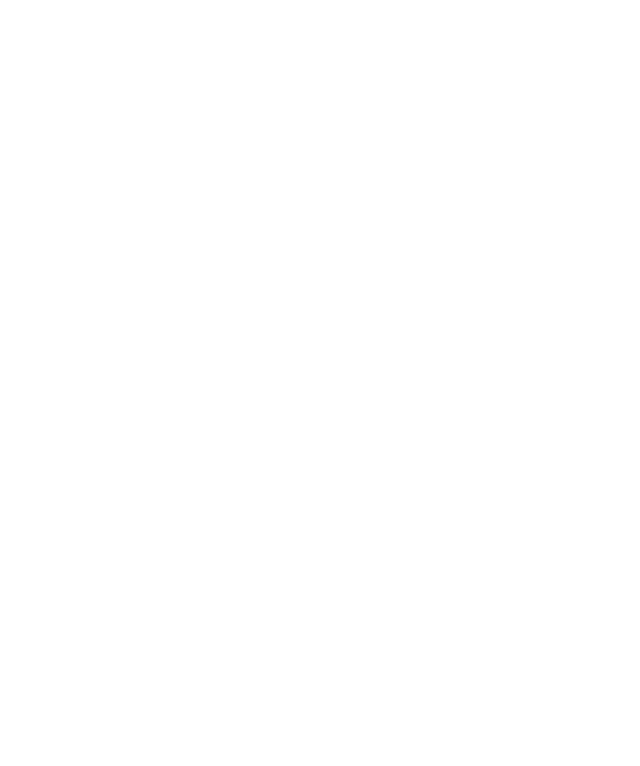
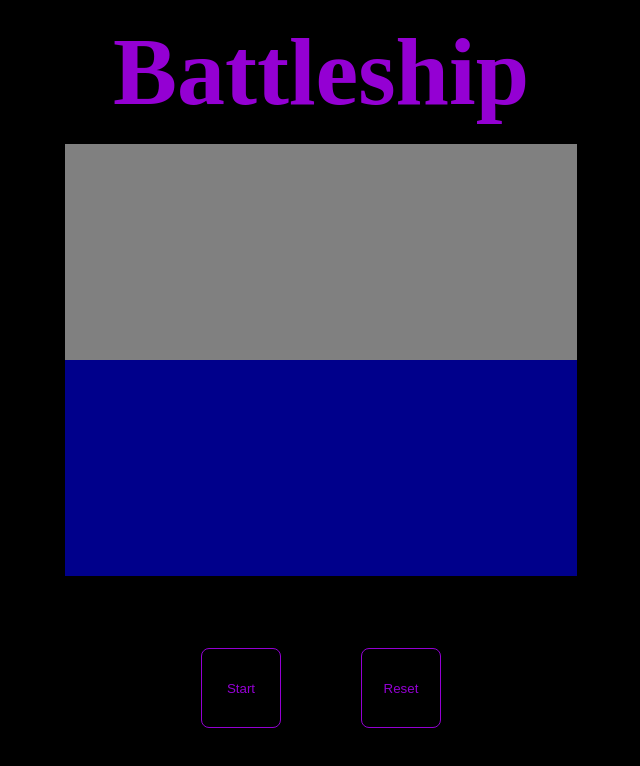
Before and after one commit to gonfuentes112/battleship, a website built with webpack: page src/index.html in a window 1280 px wide. Shown: the whole page, without its empty margins (319-959 px from the left). Built offline with nearby package versions, Linux system fonts and the light colour scheme.

Commit message:
feat: add page skeleton

```diff
--- a/src/gameui.js
+++ b/src/gameui.js
@@ -2,6 +2,6 @@ import { gameLogic } from "./gamelogic";
 
 function gameUi() {
     let logic = gameLogic();
+}
 
-
-}
+export {gameUi}
--- a/src/index.html
+++ b/src/index.html
@@ -8,6 +8,24 @@
     <script src="index.js" defer></script>
 </head>
 <body>
+    <div id="topdiv">
+        <h1>Battleship</h1>
+        <div id="winnerdiv"></div>
+    </div>
+    <div class="cpuboard" id="cpuboard">
+
+    </div>
+    <div class="playerboard" id="playerboard">
+
+    </div>
+    <div class="buttoncontainer" id="buttoncontainer">
+        <button class="button" id="start">
+            Start
+        </button>
+        <button class="button" id="reset">
+            Reset
+        </button>
+    </div>
 
 </body>
 </html>
--- a/src/index.js
+++ b/src/index.js
@@ -1 +1,4 @@
 import "./style.css";
+import { gameUi } from "./gameui";
+
+gameUi();
--- a/src/style.css
+++ b/src/style.css
@@ -0,0 +1,52 @@
+* {
+    margin: 0;
+    box-sizing: border-box;
+}
+
+body{
+    background-color: black;
+    height: 100vh;
+    width: 100vw;
+    display: grid;
+    grid-template-columns: repeat(10, 1fr);
+    grid-template-rows: repeat(10, 1fr);
+    line-height: 1.5;
+    color: darkviolet;
+}
+
+#topdiv {
+    grid-row: 1;
+    grid-column: 2 / 10;
+    text-align: center;
+    font-size: 3rem;
+}
+
+#cpuboard {
+    grid-row: 2 / 5;
+    grid-column: 4 / 8;
+    background-color: gray;
+}
+
+#playerboard {
+    grid-row: 5 / 8;
+    grid-column: 4 / 8;
+    background-color: darkblue;
+}
+
+#buttoncontainer {
+    grid-row: 9;
+    grid-column: 4/8;
+    display: flex;
+    width: 100%;
+    justify-content: center;
+    gap: 5rem;
+}
+
+button {
+    height: 5rem;
+    width: 5rem;
+    background-color: black;
+    color: darkviolet;
+    border: 1px solid darkviolet;
+    border-radius: 0.5rem;
+}
```
